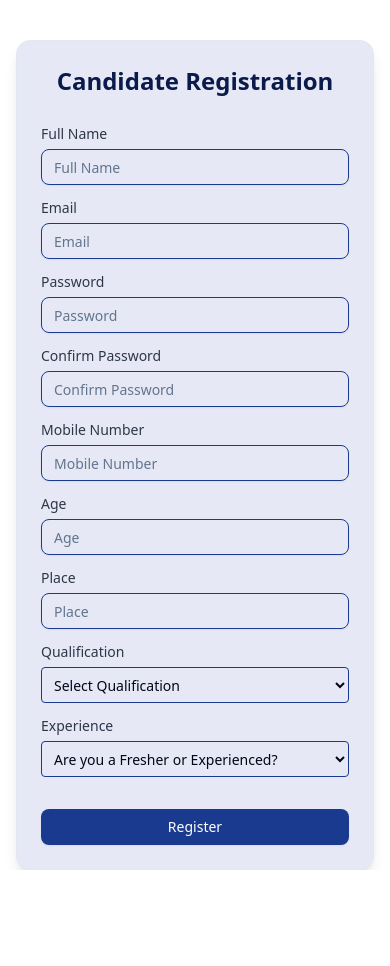
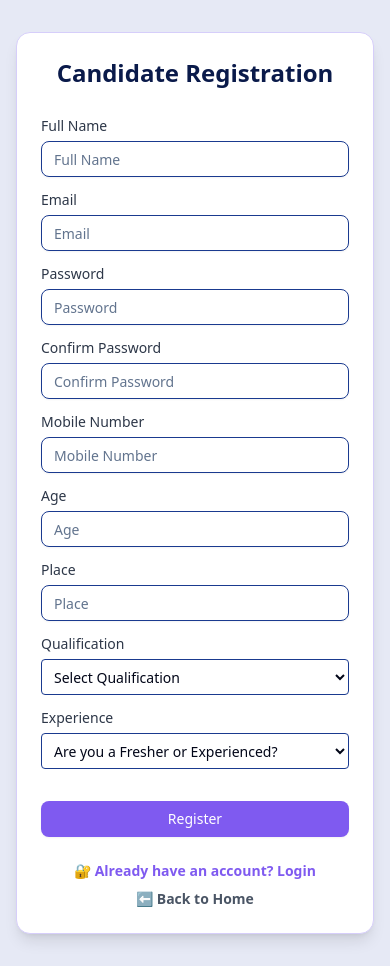
Before and after one commit to Sravan347/HireWave, a React (Vite) app in the folder client/: page /register in a window 390 px wide. Before the commit the page ends 870 px from the top, so only its background shows below. Built offline with nearby package versions, Linux system fonts and the light colour scheme.

Commit message:
Login and Registration Page Updates

```diff
--- a/client/src/pages/auth/Login.jsx
+++ b/client/src/pages/auth/Login.jsx
@@ -1,5 +1,5 @@
 import React, { useState } from "react";
-import { useNavigate } from "react-router-dom";
+import { useNavigate, Link } from "react-router-dom";
 import { toast } from "react-toastify";
 import API from "../../services/api";
 
@@ -48,12 +48,13 @@ export default function Login() {
 
   return (
     <div className="min-h-screen flex items-center justify-center bg-[#E6E9F5] dark:bg-[#181818] transition duration-300 px-4">
-      <Card className="w-full max-w-md shadow-lg border border-[#D6CEFA]">
+      <Card className="w-full max-w-md shadow-xl border border-[#D6CEFA] dark:border-[#333333]">
         <CardHeader>
           <CardTitle className="text-center text-2xl font-bold text-[#0A1A4A] dark:text-[#7F5AF0]">
             Login to HireWave
           </CardTitle>
         </CardHeader>
+
         <CardContent>
           <form onSubmit={handleSubmit} className="space-y-4">
             <div>
@@ -83,11 +84,28 @@ export default function Login() {
 
             <Button
               type="submit"
-              className="w-full bg-[#7F5AF0] hover:bg-[#5A3DF0] text-white font-semibold transition duration-200"
+              className="w-full bg-[#7F5AF0] hover:bg-[#5A3DF0] text-white font-semibold transition-transform duration-200 hover:scale-[1.02]"
             >
               Login
             </Button>
           </form>
+
+          {/* Extra Links */}
+          <div className="mt-6 text-center text-sm text-gray-700 dark:text-gray-300 space-y-3">
+            <div
+              onClick={() => navigate("/register")}
+              className="font-semibold text-[#7F5AF0] dark:text-[#B5A9FF] cursor-pointer hover:text-[#5A3DF0] transition-all duration-200 hover:scale-105"
+            >
+              ➕ Don’t have an account? <span className="font-bold">Register here</span>
+            </div>
+
+            <div
+              onClick={() => navigate("/")}
+              className="font-semibold text-gray-600 dark:text-gray-400 cursor-pointer hover:text-blue-600 transition-all duration-200 hover:scale-105"
+            >
+              ⬅ Back to Home
+            </div>
+          </div>
         </CardContent>
       </Card>
     </div>
--- a/client/src/pages/auth/Register.jsx
+++ b/client/src/pages/auth/Register.jsx
@@ -101,10 +101,21 @@ export default function CandidateRegister() {
   };
 
   return (
-    <div className="max-w-4xl mx-auto mt-10 px-4">
-      <Card className="bg-[#E6E9F5] shadow-lg">
+    <div className="min-h-screen bg-[#E6E9F5] dark:bg-[#181818] px-4 py-8 flex items-center justify-center">
+      <div className="w-full max-w-6xl grid grid-cols-1 md:grid-cols-2 gap-8 items-center">
+        {/* Image */}
+        <div className="hidden md:flex justify-center items-center">
+          <img
+            src="https://images.rawpixel.com/image_png_800/cHJpdmF0ZS9sci9pbWFnZXMvd2Vic2l0ZS8yMDI0LTAzL2ZyZWVpbWFnZXNjb21wYW55X3Bob3RvX29mX3lvdW5nX2luZGlhbl9naXJsX2hvbGRpbmdfc3R1ZGVudF9iYV8zN2QyNjU4Yi0yOWIwLTQyZmQtODhmYy04OGU3ZTcxYmVlNDcucG5n.png"
+            alt="Register illustration"
+            className="w-full max-w-md object-contain"
+          />
+        </div>
+
+        {/* Form Card */}
+        <Card className="shadow-lg bg-white dark:bg-[#1e1e1e] border border-[#D6CEFA] dark:border-[#333333] w-full">
           <CardHeader>
-          <CardTitle className="text-center text-[#0A1A4A] text-2xl">
+            <CardTitle className="text-center text-[#0A1A4A] dark:text-[#7F5AF0] text-2xl font-bold">
               Candidate Registration
             </CardTitle>
           </CardHeader>
@@ -128,7 +139,7 @@ export default function CandidateRegister() {
                 { name: "place", type: "text", placeholder: "Place" },
               ].map((field) => (
                 <div key={field.name}>
-                <Label className="text-[#2D3748] mb-2 block">
+                  <Label className="text-[#2D3748] dark:text-white mb-2 block">
                     {field.placeholder}
                   </Label>
                   <Input
@@ -137,7 +148,7 @@ export default function CandidateRegister() {
                     placeholder={field.placeholder}
                     value={form[field.name]}
                     onChange={handleChange}
-                  className="h-9 text-sm border border-[#1A3A8F] focus:border-[#7F5AF0] focus:ring-[#7F5AF0]"
+                    className="h-9 text-sm border border-[#1A3A8F] focus:border-[#7F5AF0] focus:ring-[#7F5AF0] dark:bg-[#2a2a2a] dark:text-white"
                   />
                   {errors[field.name] && (
                     <p className="text-sm text-red-500 mt-1">
@@ -149,12 +160,14 @@ export default function CandidateRegister() {
 
               {/* Qualification */}
               <div>
-              <Label className="text-[#2D3748] mb-2 block">Qualification</Label>
+                <Label className="text-[#2D3748] dark:text-white mb-2 block">
+                  Qualification
+                </Label>
                 <select
                   name="qualification"
                   value={form.qualification}
                   onChange={handleChange}
-                className="w-full h-9 text-sm border border-[#1A3A8F] rounded px-2 focus:ring-2 focus:ring-[#7F5AF0]"
+                  className="w-full h-9 text-sm border border-[#1A3A8F] rounded px-2 focus:ring-2 focus:ring-[#7F5AF0] dark:bg-[#2a2a2a] dark:text-white"
                 >
                   <option value="">Select Qualification</option>
                   <option value="PG">Post Graduate</option>
@@ -163,25 +176,31 @@ export default function CandidateRegister() {
                   <option value="Secondary Education">Secondary Education</option>
                 </select>
                 {errors.qualification && (
-                <p className="text-sm text-red-500 mt-1">{errors.qualification}</p>
+                  <p className="text-sm text-red-500 mt-1">
+                    {errors.qualification}
+                  </p>
                 )}
               </div>
 
               {/* Experience */}
               <div>
-              <Label className="text-[#2D3748] mb-2 block">Experience</Label>
+                <Label className="text-[#2D3748] dark:text-white mb-2 block">
+                  Experience
+                </Label>
                 <select
                   name="experience"
                   value={form.experience}
                   onChange={handleChange}
-                className="w-full h-9 text-sm border border-[#1A3A8F] rounded px-2 focus:ring-2 focus:ring-[#7F5AF0]"
+                  className="w-full h-9 text-sm border border-[#1A3A8F] rounded px-2 focus:ring-2 focus:ring-[#7F5AF0] dark:bg-[#2a2a2a] dark:text-white"
                 >
                   <option value="">Are you a Fresher or Experienced?</option>
                   <option value="Fresher">Fresher</option>
                   <option value="Experienced">Experienced</option>
                 </select>
                 {errors.experience && (
-                <p className="text-sm text-red-500 mt-1">{errors.experience}</p>
+                  <p className="text-sm text-red-500 mt-1">
+                    {errors.experience}
+                  </p>
                 )}
               </div>
 
@@ -189,14 +208,31 @@ export default function CandidateRegister() {
               <div className="col-span-1 md:col-span-2 mt-4">
                 <Button
                   type="submit"
-                className="w-full bg-[#1A3A8F] hover:bg-[#0A1A4A] text-white text-sm"
+                  className="w-full bg-[#7F5AF0] hover:bg-[#5A3DF0] text-white text-sm transition-transform duration-200 hover:scale-[1.02]"
                 >
                   Register
                 </Button>
               </div>
             </form>
+
+            {/* Links */}
+            <div className="mt-6 flex flex-col md:flex-row justify-between items-center gap-2 text-sm text-gray-700 dark:text-gray-300">
+              <div
+                onClick={() => navigate("/login")}
+                className="cursor-pointer font-semibold text-[#7F5AF0] hover:text-[#5A3DF0] transition duration-200 hover:scale-105"
+              >
+                🔐 Already have an account? <span className="font-bold">Login</span>
+              </div>
+              <div
+                onClick={() => navigate("/")}
+                className="cursor-pointer font-semibold text-gray-600 dark:text-gray-400 hover:text-blue-600 transition duration-200 hover:scale-105"
+              >
+                ⬅ Back to Home
+              </div>
+            </div>
           </CardContent>
         </Card>
       </div>
+    </div>
   );
 }
```
Lines whose indentation alone changed are shown as unchanged.
